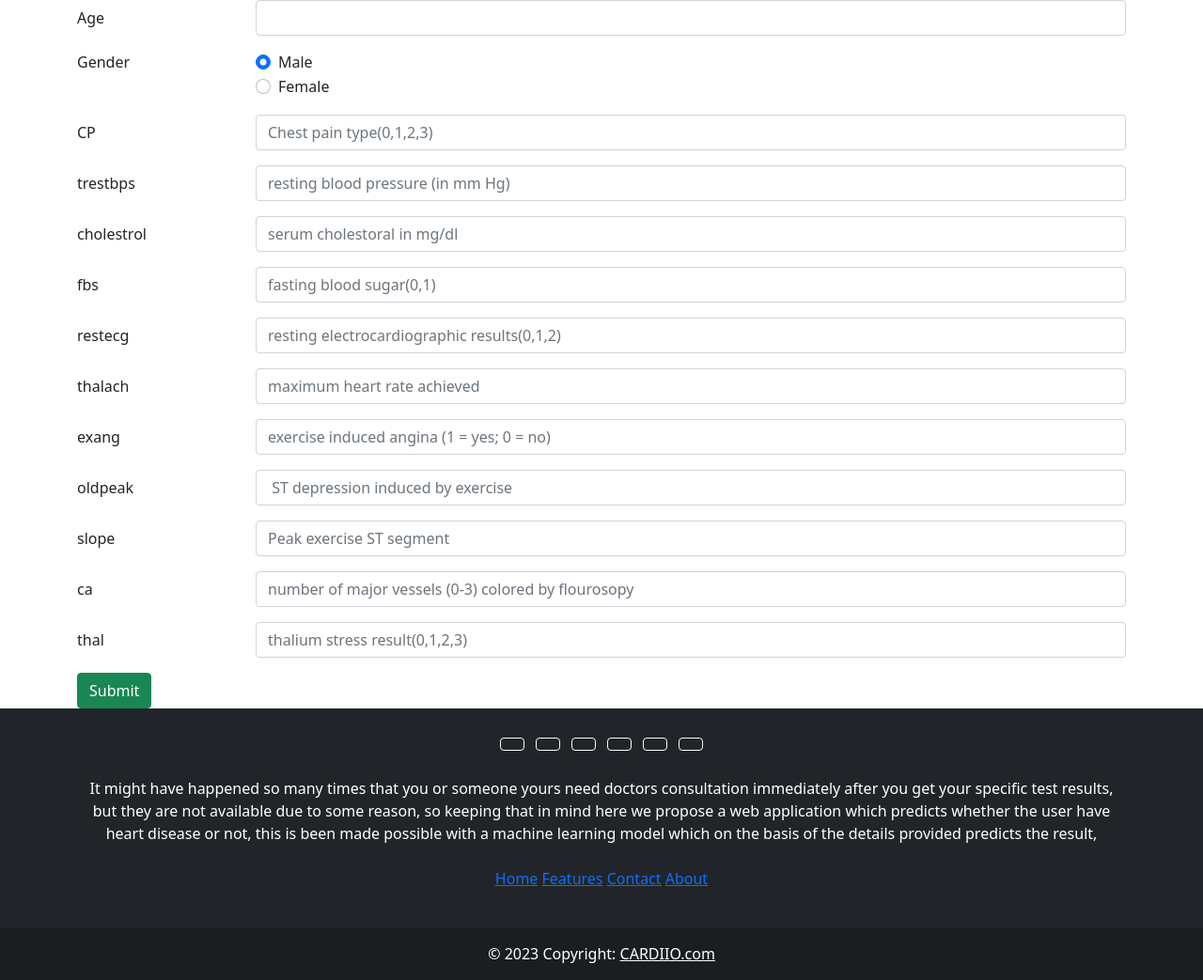
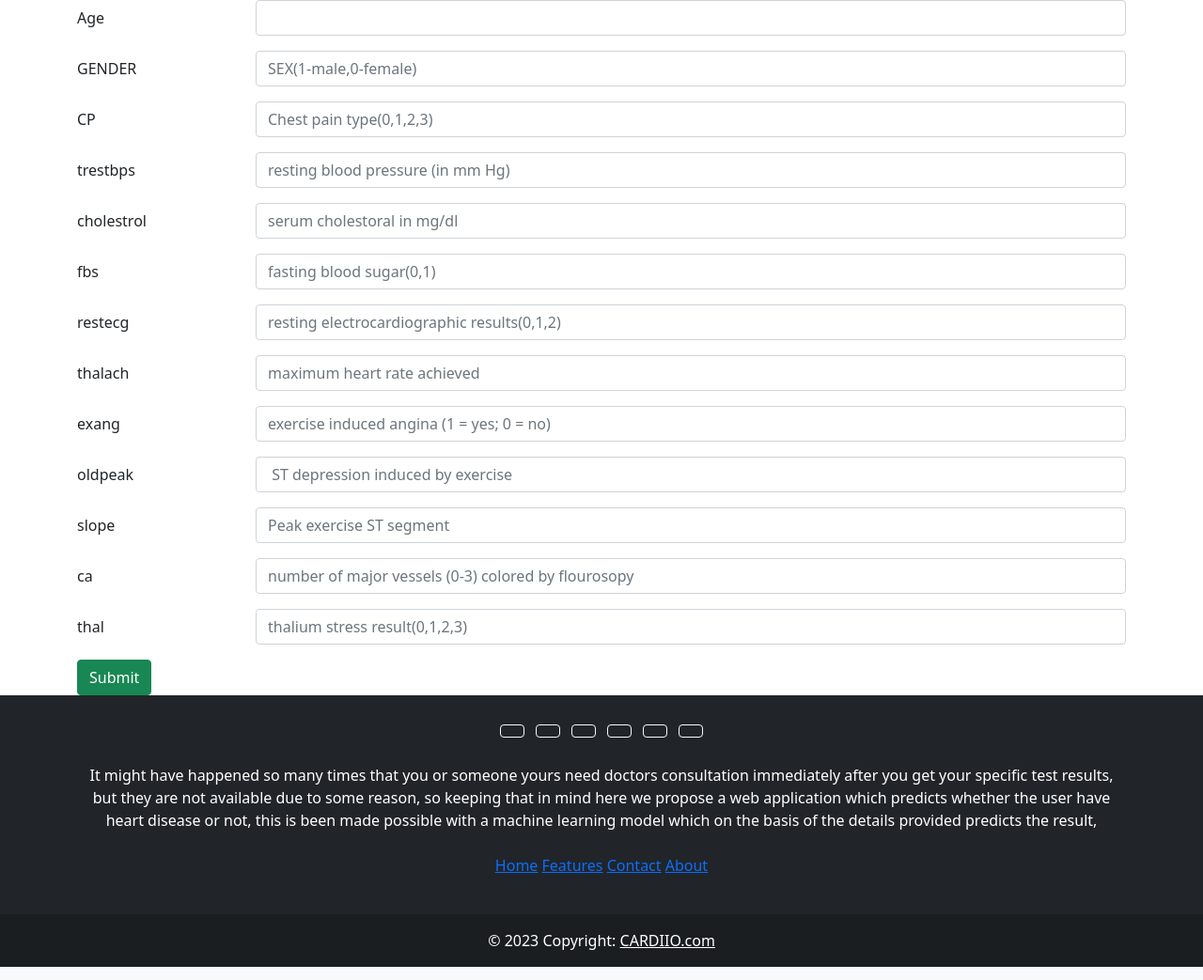
Before and after one commit to vishnu123-c/djangoproject, a Django app: template heartproj/templates/predict.html in a window 1280 px wide. Shown: the part 56-1099 px from the top of the page at 94% size. Run offline with Django 4.2, Linux system fonts and the light colour scheme; the template is opened without the code that fills it, so the values that code supplies are empty; parts of the project's set-up code (start-up, migrations or seed data) failed here and were passed over.

Commit message:
Update predict.html
changed the gender value type added result

```diff
--- a/heartproj/templates/predict.html
+++ b/heartproj/templates/predict.html
@@ -42,95 +42,111 @@
         </div>
       </nav>
 
+      {% if prediction == 0 %}
+          <h1 style="text-align:center">Negative result</h1>
+        {% elif greeting == 1 %}
+        <h1 style="text-align:center">positive result</h1>
+        {% endif %}
+
       <!-- input data to predict-->
       <div class = "container-sm">
-        <form>
+        <form method="POST">{% csrf_token %}
             <div class="row mb-3">
               <label for="input" class="col-sm-2 col-form-label">Age</label>
               <div class="col">
-                <input type="number" class="form-control" >
+                <input type="number" class="form-control" name="age" min="0" max="100">
               </div>
             </div>
-            <fieldset class="row mb-3">
+            {% comment %} <fieldset class="row mb-3">
               <legend class="col-form-label col-sm-2 pt-0">Gender</legend>
               <div class="col-sm-10">
                 <div class="form-check">
-                  <input class="form-check-input" type="radio" name="gridRadios" id="gridRadios1" value="option1" checked>
+                  <input class="form-check-input" type="radio" name="gender" id="gridRadios1" value="M" checked>
                   <label class="form-check-label" for="gridRadios1">
                     Male
                   </label>
                 </div>
                 <div class="form-check">
-                  <input class="form-check-input" type="radio" name="gridRadios" id="gridRadios2" value="option2">
+                  <input class="form-check-input" type="radio" name="gender" id="gridRadios2" value="F">
                   <label class="form-check-label" for="gridRadios2">
                     Female
                   </label>
              </div>
-            </fieldset>
+            </fieldset> {% endcomment %}
+            <div class="row mb-3" >
+              <label for="input" class="col-sm-2 col-form-label">GENDER</label>
+              <div class="col">
+                <input type="number" class="form-control" placeholder="SEX(1-male,0-female)" aria-label="sex(0-female,1-male)" min="0" max="1" name="gender">
+              </div>
+            </div>
+
+
             <div class="row mb-3">
                 <label for="input" class="col-sm-2 col-form-label">CP</label>
                 <div class="col">
-                  <input type="number" class="form-control" placeholder="Chest pain type(0,1,2,3)" aria-label="Chest pain type(0,1,2,3)" min="0" max="3">
+                  <input type="number" class="form-control" placeholder="Chest pain type(0,1,2,3)" aria-label="Chest pain type(0,1,2,3)" min="0" max="3" name="cp">
                 </div>
               </div>
+
+
               <div class="row mb-3">
                 <label for="input" class="col-sm-2 col-form-label">trestbps</label>
                 <div class="col">
-                  <input type="number" class="form-control" placeholder="resting blood pressure (in mm Hg)" aria-label="resting blood pressure (in mm Hg)">
+                  <input type="number" class="form-control" placeholder="resting blood pressure (in mm Hg)" aria-label="resting blood pressure (in mm Hg)" name="trestbps">
                 </div>
               </div>
               <div class="row mb-3">
                 <label for="input" class="col-sm-2 col-form-label">cholestrol</label>
                 <div class="col">
-                  <input type="number" class="form-control" placeholder="serum cholestoral in mg/dl" aria-label="serum cholestoral in mg/dl">
+                  <input type="number" class="form-control" placeholder="serum cholestoral in mg/dl" aria-label="serum cholestoral in mg/dl" name="cholestrol">
                 </div>
               </div>
               <div class="row mb-3">
                 <label for="input" class="col-sm-2 col-form-label">fbs</label>
                 <div class="col">
-                  <input type="number" class="form-control" placeholder="fasting blood sugar(0,1)" aria-label="fasting blood sugar(0,1)" min="0" max="1">
+                  <input type="number" class="form-control" placeholder="fasting blood sugar(0,1)" aria-label="fasting blood sugar(0,1)" name="fbs" min="0" max="1">
                 </div>
               </div>
               <div class="row mb-3">
                 <label for="input" class="col-sm-2 col-form-label">restecg</label>
                 <div class="col">
-                  <input type="number" class="form-control" placeholder="resting electrocardiographic results(0,1,2) " aria-label="resting electrocardiographic results(0,1,2) " min="0" max="2">
+                  <input type="number" class="form-control" placeholder="resting electrocardiographic results(0,1,2) " aria-label="resting electrocardiographic results(0,1,2) " name="restecg" min="0" max="2">
                 </div>
               </div>
               <div class="row mb-3">
                 <label for="input" class="col-sm-2 col-form-label">thalach</label>
                 <div class="col">
-                  <input type="number" class="form-control" placeholder="maximum heart rate achieved" aria-label="maximum heart rate achieved">
+                  <input type="number" class="form-control" placeholder="maximum heart rate achieved" aria-label="maximum heart rate achieved" name="thalach">
                 </div>
               </div>
               <div class="row mb-3">
                 <label for="input" class="col-sm-2 col-form-label">exang</label>
                 <div class="col">
-                  <input type="number" class="form-control" placeholder="exercise induced angina (1 = yes; 0 = no)" aria-label="exercise induced angina (1 = yes; 0 = no)" min="0" max="1">
+                  <input type="number" class="form-control" placeholder="exercise induced angina (1 = yes; 0 = no)" aria-label="exercise induced angina (1 = yes; 0 = no)" name="exang" min="0" max="1">
                 </div>
               </div>
               <div class="row mb-3">
                 <label for="input" class="col-sm-2 col-form-label">oldpeak</label>
                 <div class="col">
-                  <input type="number" class="form-control" placeholder=" ST depression induced by exercise" aria-label=" ST depression induced by exercise">
+                  <input type="number" class="form-control" placeholder=" ST depression induced by exercise" aria-label=" ST depression induced by exercise" name="oldpeak">
                 </div>
               </div>
               <div class="row mb-3">
                 <label for="input" class="col-sm-2 col-form-label">slope</label>
                 <div class="col">
-                  <input type="number" class="form-control" placeholder="Peak exercise ST segment" aria-label="Peak exercise ST segment">
+                  <input type="number" class="form-control" placeholder="Peak exercise ST segment" aria-label="Peak exercise ST segment" name="slope">
                 </div>
               </div>
               <div class="row mb-3">
                 <label for="input" class="col-sm-2 col-form-label">ca</label>
                 <div class="col">
-                  <input type="number" class="form-control" placeholder="number of major vessels (0-3) colored by flourosopy" aria-label="number of major vessels (0-3) colored by flourosopy" min="0" max="3">
+                  <input type="number" class="form-control" placeholder="number of major vessels (0-3) colored by flourosopy" aria-label="number of major vessels (0-3) colored by flourosopy" name="ca" min="0" max="3">
                 </div>
               </div>
               <div class="row mb-3">
                 <label for="input" class="col-sm-2 col-form-label">thal</label>
                 <div class="col">
-                  <input type="number" class="form-control" placeholder="thalium stress result(0,1,2,3)" aria-label="thalium stress result(0,1,2,3)" min="0" max="3">
+                  <input type="number" class="form-control" placeholder="thalium stress result(0,1,2,3)" aria-label="thalium stress result(0,1,2,3)" name="thal" min="0" max="3">
                 </div>
               </div>
             <div>
```
